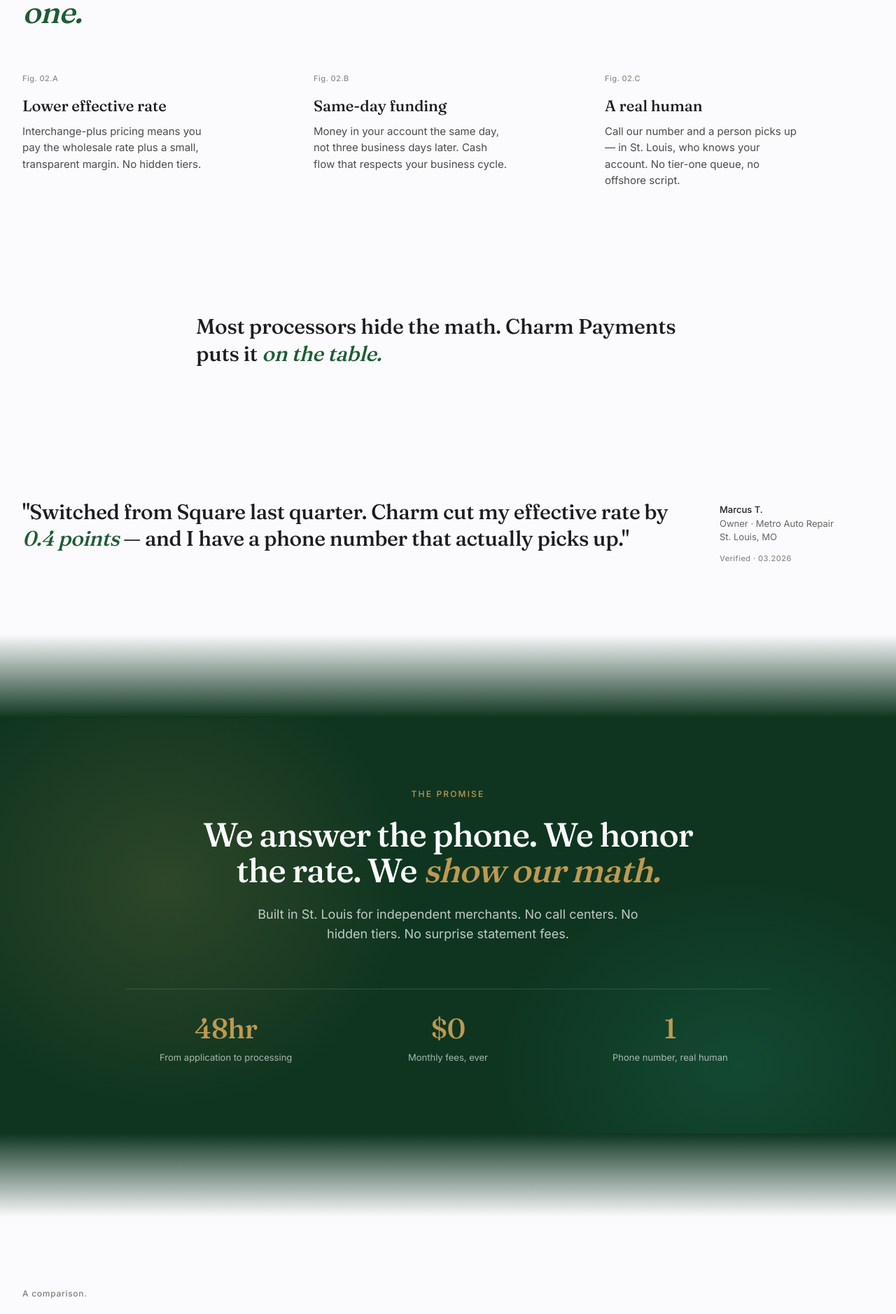
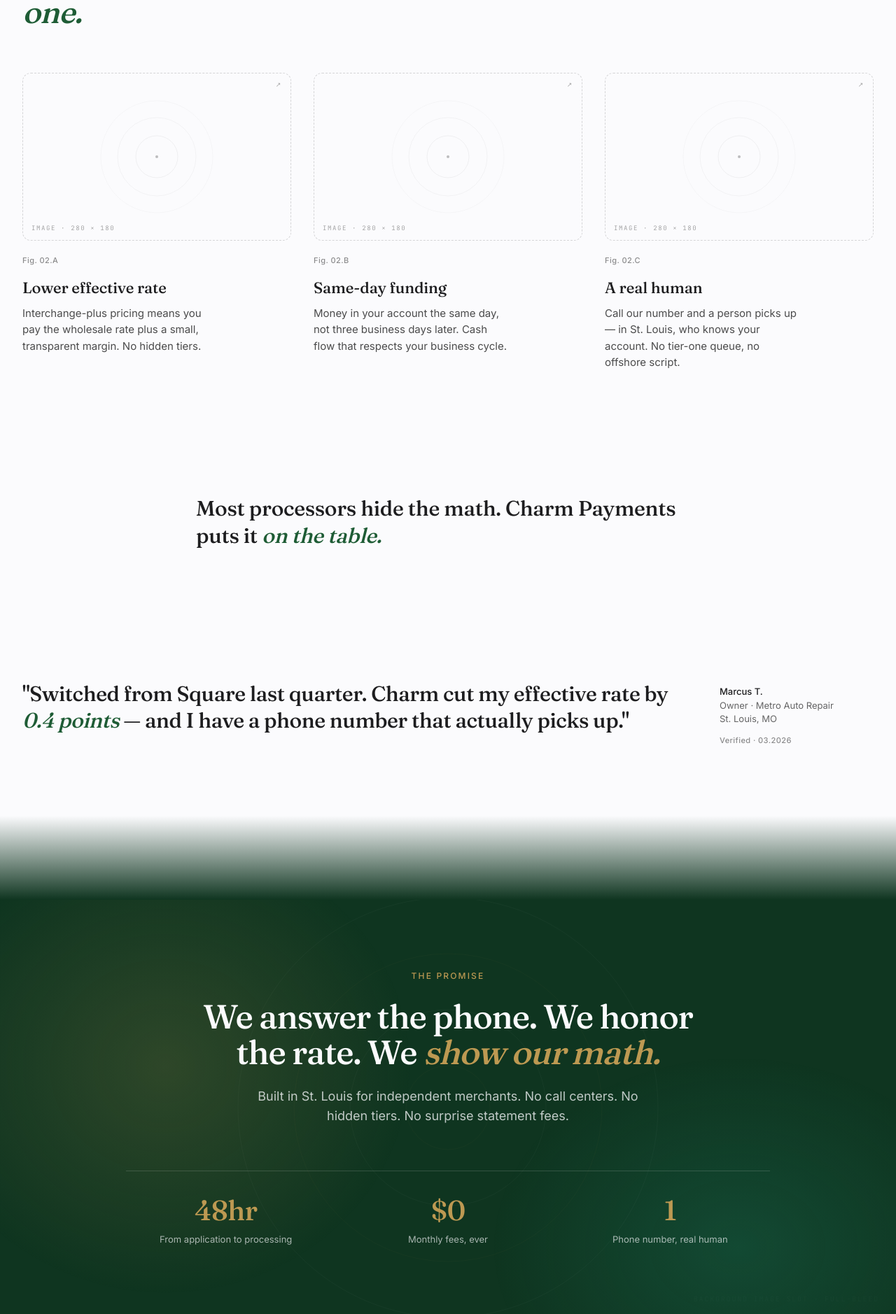
Before and after one commit to lrobE376/Charm-Payments, a Next.js app: page /prototype/home in a window 1280 px wide. Shown: the part 940-2818 px from the top of the page at 70% size. Built offline with nearby package versions, Linux system fonts and the light colour scheme.

Commit message:
feat(magazine): add image-slot pattern to MagThreeCardRow cards (280x180) and MagForestBand background (full-bleed) with empty-state placeholders

```diff
--- a/src/components/atelier/magazine/MagForestBand.tsx
+++ b/src/components/atelier/magazine/MagForestBand.tsx
@@ -2,6 +2,7 @@
 'use client'
 
 import { useEffect, useRef } from 'react'
+import Image from 'next/image'
 import gsap from 'gsap'
 import { ScrollTrigger } from 'gsap/ScrollTrigger'
 import { prefersReducedMotion } from '@/lib/motion'
@@ -17,9 +18,18 @@
   headline: string
   subtitle: string
   stats: MagForestBandStat[]
+  backgroundImage?: string
+  backgroundImageAlt?: string
 }
 
-export function MagForestBand({ eyebrow, headline, subtitle, stats }: MagForestBandProps) {
+export function MagForestBand({
+  eyebrow,
+  headline,
+  subtitle,
+  stats,
+  backgroundImage,
+  backgroundImageAlt,
+}: MagForestBandProps) {
   const sectionRef = useRef<HTMLElement>(null)
   const goldLayerRef = useRef<HTMLDivElement>(null)
   const tealLayerRef = useRef<HTMLDivElement>(null)
@@ -113,6 +123,54 @@
       className="relative overflow-hidden bg-forest-band text-apple-canvas"
       style={{ padding: '100px 32px' }}
     >
+      {/* Background image slot — sits behind glow layers */}
+      {backgroundImage ? (
+        <div aria-hidden className="pointer-events-none absolute inset-0">
+          <Image
+            src={backgroundImage}
+            alt={backgroundImageAlt ?? ''}
+            fill
+            sizes="100vw"
+            className="object-cover"
+            style={{ opacity: 0.25, mixBlendMode: 'multiply' }}
+          />
+        </div>
+      ) : (
+        <div
+          aria-hidden
+          className="pointer-events-none absolute inset-0"
+          style={{ opacity: 0.08 }}
+        >
+          {/* Empty placeholder — subtle concentric circles in white/gold */}
+          <svg
+            className="absolute inset-0 m-auto"
+            width="640"
+            height="640"
+            viewBox="0 0 640 640"
+            fill="none"
+            style={{ inset: 0 }}
+          >
+            <circle cx="320" cy="320" r="300" stroke="rgba(255,255,255,0.4)" strokeWidth="1" fill="none" />
+            <circle cx="320" cy="320" r="220" stroke="rgba(189,153,82,0.5)" strokeWidth="1" fill="none" />
+            <circle cx="320" cy="320" r="140" stroke="rgba(255,255,255,0.4)" strokeWidth="1" fill="none" />
+            <circle cx="320" cy="320" r="60" stroke="rgba(189,153,82,0.5)" strokeWidth="1" fill="none" />
+          </svg>
+          <div
+            className="absolute font-atelierMono"
+            style={{
+              right: 24,
+              bottom: 16,
+              fontSize: 10,
+              letterSpacing: '0.18em',
+              textTransform: 'uppercase',
+              color: 'rgba(255,255,255,0.3)',
+            }}
+          >
+            Background image slot · full-bleed
+          </div>
+        </div>
+      )}
+
       {/* Parallax glow layers */}
       <div
         ref={goldLayerRef}
--- a/src/components/atelier/magazine/MagThreeCardRow.tsx
+++ b/src/components/atelier/magazine/MagThreeCardRow.tsx
@@ -2,6 +2,7 @@
 'use client'
 
 import { useEffect, useRef } from 'react'
+import Image from 'next/image'
 import gsap from 'gsap'
 import { ScrollTrigger } from 'gsap/ScrollTrigger'
 import { cn } from '@/lib/utils'
@@ -12,6 +13,8 @@
   figLabel: string
   title: string
   description: string
+  image?: string
+  imageAlt?: string
 }
 
 export type MagThreeCardRowProps = {
@@ -118,6 +121,9 @@
               }}
               className={cn('bg-transparent')}
             >
+              {/* Image slot — 280×180 (16:10), placeholder when no src */}
+              <CardImageSlot src={card.image} alt={card.imageAlt} />
+
               <div
                 className="font-stripeSans"
                 style={{
@@ -158,3 +164,79 @@
     </section>
   )
 }
+
+function CardImageSlot({ src, alt }: { src?: string; alt?: string }) {
+  if (src) {
+    return (
+      <div
+        style={{
+          position: 'relative',
+          width: '100%',
+          aspectRatio: '16 / 10',
+          marginBottom: 20,
+          borderRadius: 12,
+          overflow: 'hidden',
+          border: '0.5px solid rgba(0,0,0,0.08)',
+        }}
+      >
+        <Image src={src} alt={alt ?? ''} fill sizes="(max-width: 1024px) 100vw, 33vw" className="object-cover" />
+      </div>
+    )
+  }
+
+  return (
+    <div
+      aria-hidden
+      style={{
+        position: 'relative',
+        width: '100%',
+        aspectRatio: '16 / 10',
+        marginBottom: 20,
+        borderRadius: 12,
+        background: '#FBFBFD',
+        border: '0.5px dashed rgba(0,0,0,0.15)',
+        overflow: 'hidden',
+      }}
+    >
+      <svg
+        className="absolute inset-0 m-auto"
+        width="180"
+        height="180"
+        viewBox="0 0 180 180"
+        fill="none"
+        style={{ inset: 0 }}
+      >
+        <circle cx="90" cy="90" r="80" stroke="rgba(0,0,0,0.06)" strokeWidth="0.5" fill="none" />
+        <circle cx="90" cy="90" r="56" stroke="rgba(0,0,0,0.08)" strokeWidth="0.5" fill="none" />
+        <circle cx="90" cy="90" r="30" stroke="rgba(0,0,0,0.10)" strokeWidth="0.5" fill="none" />
+        <circle cx="90" cy="90" r="2" fill="rgba(0,0,0,0.25)" />
+      </svg>
+      <div
+        className="absolute font-atelierMono"
+        style={{
+          left: 12,
+          bottom: 10,
+          fontSize: 9,
+          letterSpacing: '0.18em',
+          textTransform: 'uppercase',
+          color: 'rgba(0,0,0,0.35)',
+        }}
+      >
+        Image · 280 × 180
+      </div>
+      <div
+        className="absolute font-atelierMono"
+        style={{
+          right: 12,
+          top: 10,
+          fontSize: 9,
+          letterSpacing: '0.18em',
+          textTransform: 'uppercase',
+          color: 'rgba(0,0,0,0.35)',
+        }}
+      >
+        ↗
+      </div>
+    </div>
+  )
+}
```
